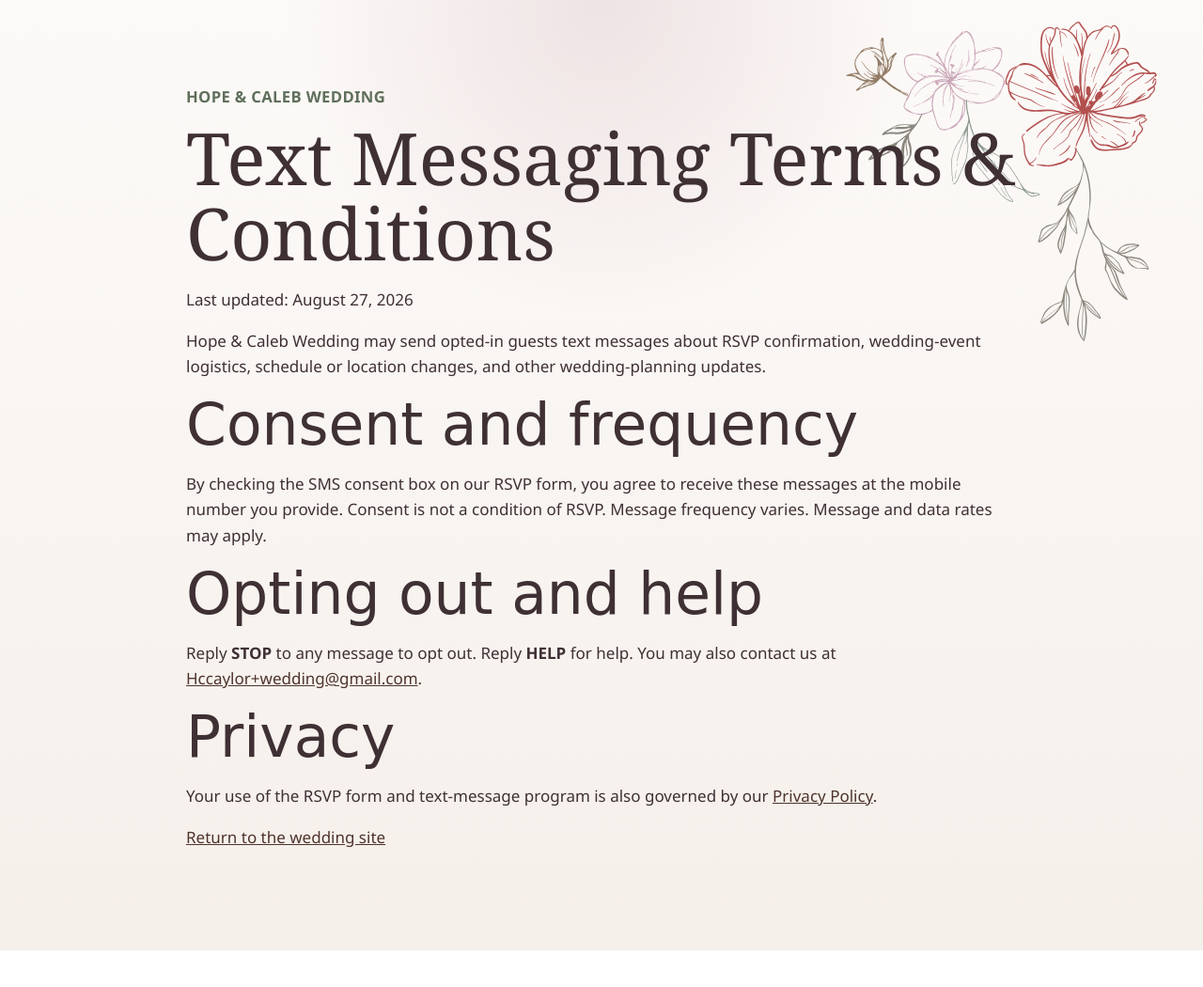
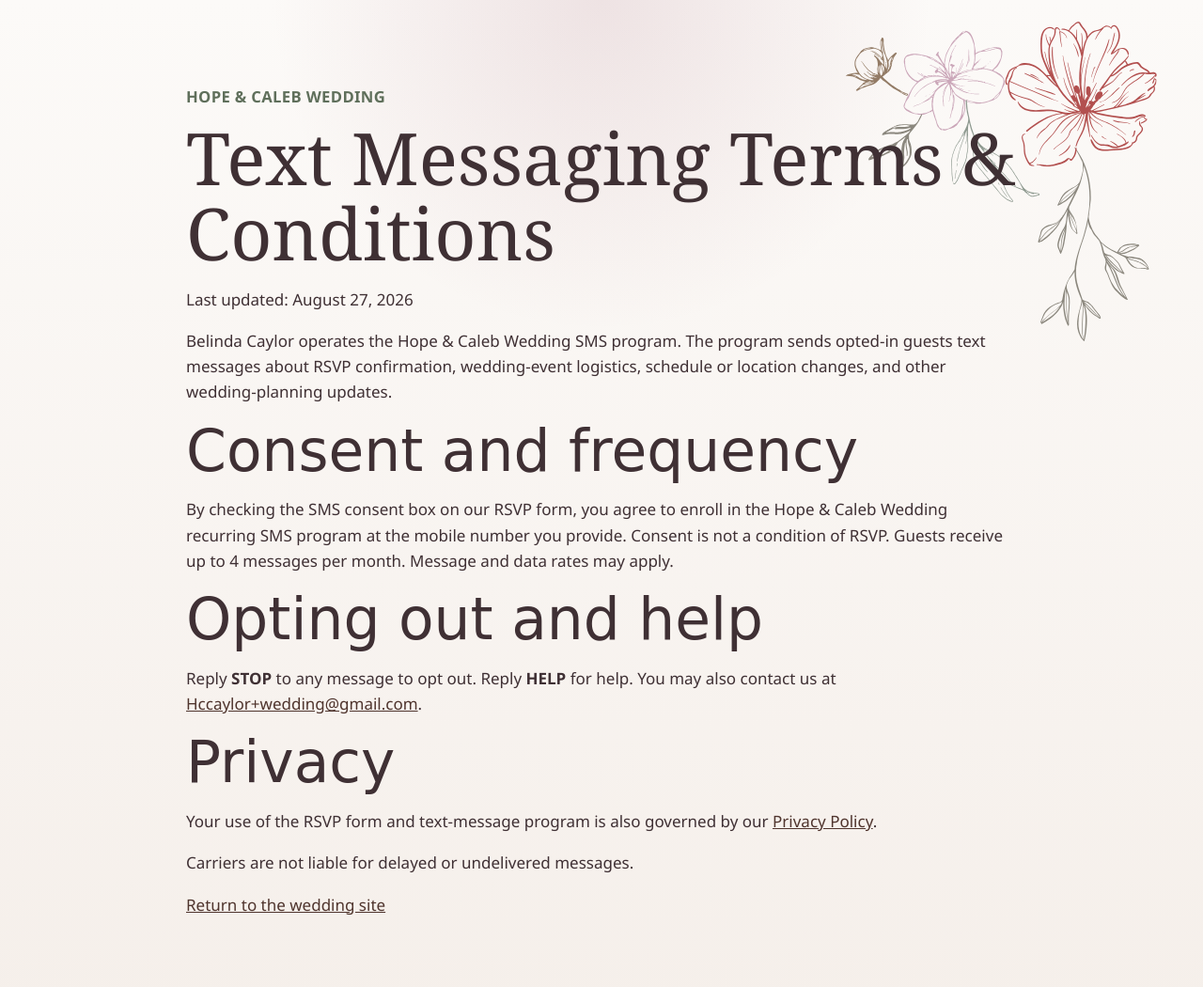
Before and after one commit to bel-caylor/hope-caleb, a website: page terms-and-conditions.html in a window 1280 px wide. Shown: the whole page at 94% size. Before the commit the page ends 1011 px from the top, so only its background shows below. Drawn offline with Linux system fonts and the light colour scheme.

Commit message:
Complete SMS terms disclosures

```diff
--- a/terms-and-conditions.html
+++ b/terms-and-conditions.html
@@ -12,13 +12,14 @@
       <p class="eyebrow">Hope &amp; Caleb Wedding</p>
       <h1>Text Messaging Terms &amp; Conditions</h1>
       <p>Last updated: August 27, 2026</p>
-      <p>Hope &amp; Caleb Wedding may send opted-in guests text messages about RSVP confirmation, wedding-event logistics, schedule or location changes, and other wedding-planning updates.</p>
+      <p>Belinda Caylor operates the Hope &amp; Caleb Wedding SMS program. The program sends opted-in guests text messages about RSVP confirmation, wedding-event logistics, schedule or location changes, and other wedding-planning updates.</p>
       <h2>Consent and frequency</h2>
-      <p>By checking the SMS consent box on our RSVP form, you agree to receive these messages at the mobile number you provide. Consent is not a condition of RSVP. Message frequency varies. Message and data rates may apply.</p>
+      <p>By checking the SMS consent box on our RSVP form, you agree to enroll in the Hope &amp; Caleb Wedding recurring SMS program at the mobile number you provide. Consent is not a condition of RSVP. Guests receive up to 4 messages per month. Message and data rates may apply.</p>
       <h2>Opting out and help</h2>
       <p>Reply <strong>STOP</strong> to any message to opt out. Reply <strong>HELP</strong> for help. You may also contact us at <a href="mailto:Hccaylor+wedding@gmail.com">Hccaylor+wedding@gmail.com</a>.</p>
       <h2>Privacy</h2>
       <p>Your use of the RSVP form and text-message program is also governed by our <a href="privacy-policy.html">Privacy Policy</a>.</p>
+      <p>Carriers are not liable for delayed or undelivered messages.</p>
       <p><a href="index.html">Return to the wedding site</a></p>
     </main>
   </body>
```
Also changed, not shown: index.html (+1 -1 lines), privacy-policy.html (+1 -0 lines).
